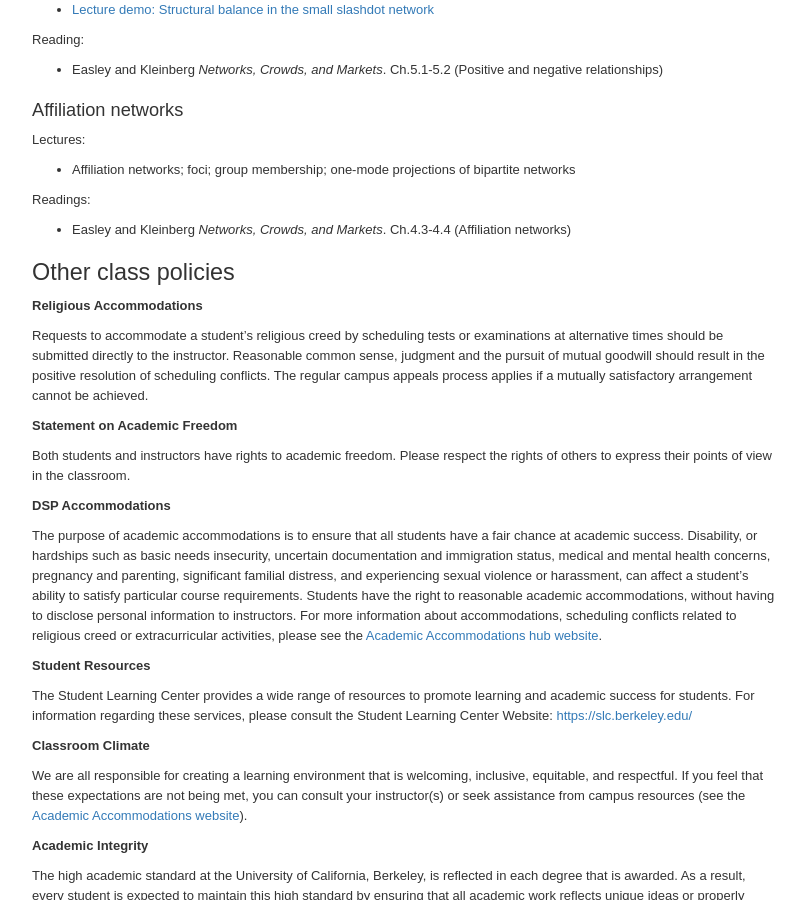
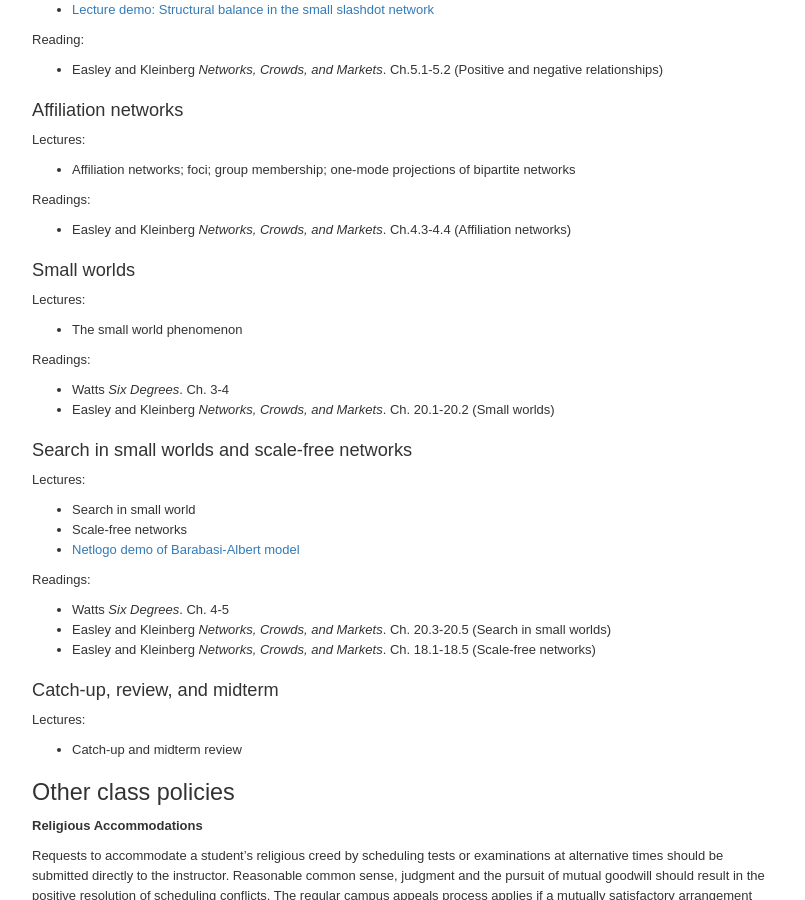
Before and after one commit to dfeehan/dfeehan.github.io, a Jekyll site: the page teaching/2021fa_demog180.html, which Jekyll copies as it is, in a window 1280 px wide and 900 px high, scrolled down 5066 px. Shown: the whole window, without its empty margins (236-1041 px from the left). Built offline with Jekyll 4.4.1, drawn with Linux system fonts in a browser that asks for light colours; some of the changed text lies outside the part shown.

Commit message:
Update syllabus

```diff
--- a/teaching/2021fa_demog180.html
+++ b/teaching/2021fa_demog180.html
@@ -1037,46 +1037,40 @@
 <ul>
 <li><span class="citation">Easley and Kleinberg <em>Networks, Crowds, and Markets</em>.</span> Ch.4.3-4.4 (Affiliation networks)</li>
 </ul>
-<!--
-
-### Small worlds {#sec:smallworlds}
-
-Lectures:
-
-* The small world phenomenon
-
-Readings:
-
-* @watts_six_2003 Ch. 3-4
-* @easley_networks_2010 Ch. 20.1-20.2 (Small worlds)
-
--->
-<!--
-
-### Catch-up, review, and midterm {#sec:midterm}
-
-Lectures:
-
-* Catch-up and midterm review
-
--->
-<!--
-
-### Search in small worlds and scale-free networks {#sec:scalefree}
-
-Lectures:
-
-* Midterm answers; search in small world
-* Scale-free networks
-* [Netlogo demo of Barabasi-Albert model][netlogo ba model]
-
-Readings:
-
-* @watts_six_2003 Ch. 4-5
-* @easley_networks_2010 Ch. 20.3-20.5 (Search in small worlds)
-* @easley_networks_2010 Ch. 18.1-18.5 (Scale-free networks)
-
--->
+</div>
+<div id="sec:smallworlds" class="section level3">
+<h3>Small worlds</h3>
+<p>Lectures:</p>
+<ul>
+<li>The small world phenomenon</li>
+</ul>
+<p>Readings:</p>
+<ul>
+<li><span class="citation">Watts <em>Six Degrees</em>.</span> Ch. 3-4</li>
+<li><span class="citation">Easley and Kleinberg <em>Networks, Crowds, and Markets</em>.</span> Ch. 20.1-20.2 (Small worlds)</li>
+</ul>
+</div>
+<div id="sec:scalefree" class="section level3">
+<h3>Search in small worlds and scale-free networks</h3>
+<p>Lectures:</p>
+<ul>
+<li>Search in small world</li>
+<li>Scale-free networks</li>
+<li><a href="!--%20https://www.netlogoweb.org/launch#https://www.netlogoweb.org/assets/modelslib/Sample%20Models/Networks/Preferential%20Attachment.nlogo%20--">Netlogo demo of Barabasi-Albert model</a></li>
+</ul>
+<p>Readings:</p>
+<ul>
+<li><span class="citation">Watts <em>Six Degrees</em>.</span> Ch. 4-5</li>
+<li><span class="citation">Easley and Kleinberg <em>Networks, Crowds, and Markets</em>.</span> Ch. 20.3-20.5 (Search in small worlds)</li>
+<li><span class="citation">Easley and Kleinberg <em>Networks, Crowds, and Markets</em>.</span> Ch. 18.1-18.5 (Scale-free networks)</li>
+</ul>
+</div>
+<div id="sec:midterm" class="section level3">
+<h3>Catch-up, review, and midterm</h3>
+<p>Lectures:</p>
+<ul>
+<li>Catch-up and midterm review</li>
+</ul>
 <!--
 
 ### Simple contagion {#sec:simplecontagion}
```
Also changed, not shown: other parts of teaching/2021fa_demog180.html (+1 -1 lines).
